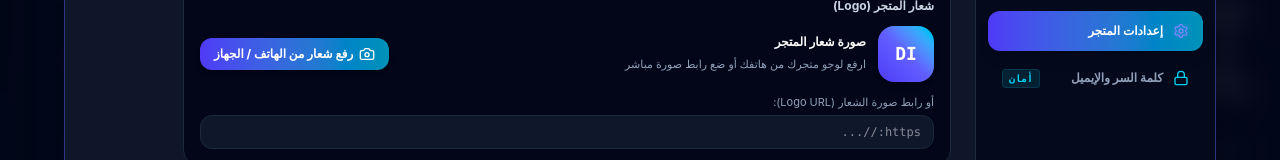
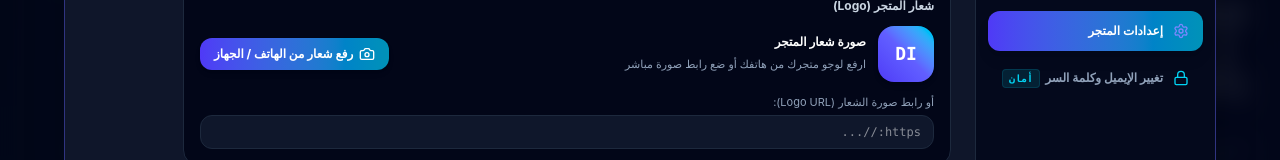
Before and after one commit to mostaphazerigi1991-svg/digital-emdz-store, a React (Vite) app: page / in a window 1280 px wide. Both pictures are taken after a click on the button "كلمة السر". Shown: the part 298-458 px from the top of the page. Built offline with nearby package versions, Linux system fonts and the light colour scheme; grey boxes are pictures that could not be loaded.

Commit message:
إضافة زر واضح لتغيير إيميل وكلمة سر الإدارة

```diff
--- a/src/components/AdminDashboard.tsx
+++ b/src/components/AdminDashboard.tsx
@@ -897,7 +897,7 @@ export const AdminDashboard: React.FC = () => {
               >
                 <div className="flex items-center gap-2.5">
                   <Lock className="w-4 h-4 text-cyan-400" />
-                  <span>كلمة السر والإيميل</span>
+                  <span>تغيير الإيميل وكلمة السر</span>
                 </div>
                 <span className="text-[10px] text-cyan-400 bg-cyan-950/60 border border-cyan-800/40 px-1.5 py-0.5 rounded font-mono">أمان</span>
               </button>
```
